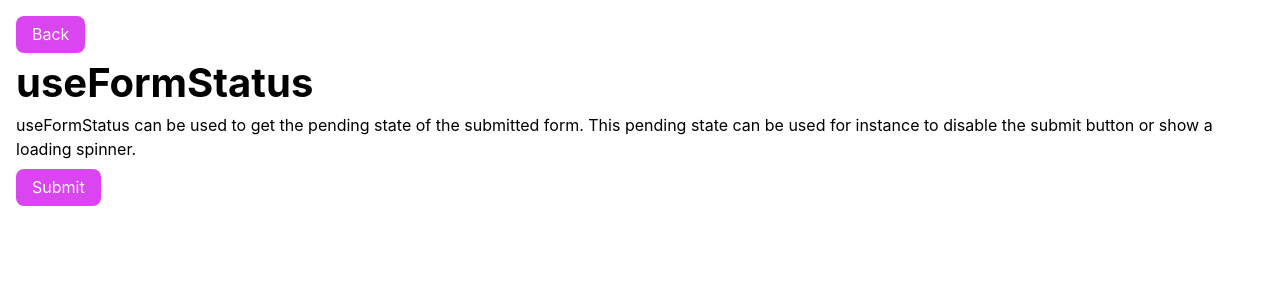
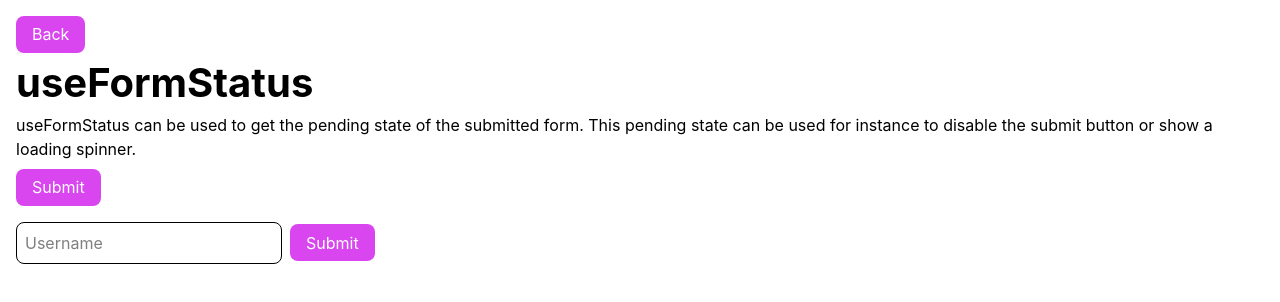
Before and after one commit to emanuelefavero/react-19, a Next.js app: page /use-form-status in a window 1280 px wide. Shown: the top 302 px of the page. Built offline with nearby package versions, Linux system fonts and the light colour scheme.

Commit message:
feat: add use-form-status example 2

```diff
--- /dev/null
+++ b/app/use-form-status/Example2.js
@@ -0,0 +1,30 @@
+import { useFormStatus } from 'react-dom'
+import { fakeSlowAction } from '@/app/actions'
+
+export default function Component() {
+  return (
+    <form action={fakeSlowAction}>
+      <Form />
+    </form>
+  )
+}
+
+function Form() {
+  // TIP: useFormStatus must be used on a component inside a form
+  const { pending, data } = useFormStatus()
+
+  return (
+    <>
+      <input
+        type='text'
+        name='username'
+        disabled={pending}
+        placeholder='Username'
+      />
+      <button type='submit' disabled={pending} className='ml-2'>
+        {pending ? 'Loading...' : 'Submit'}
+      </button>
+      <p className='mt-2'>{data && `Sending: ${data?.get('username')}`}</p>
+    </>
+  )
+}
--- a/app/use-form-status/page.js
+++ b/app/use-form-status/page.js
@@ -1,6 +1,7 @@
 'use client'
 
 import Example1 from './Example1.js'
+import Example2 from './Example2.js'
 
 export default function Page() {
   return (
@@ -13,7 +14,10 @@ export default function Page() {
         button or show a loading spinner.
       </p>
 
-      <Example1 />
+      <div className='flex flex-col gap-4'>
+        <Example1 />
+        <Example2 />
+      </div>
     </>
   )
 }
```
